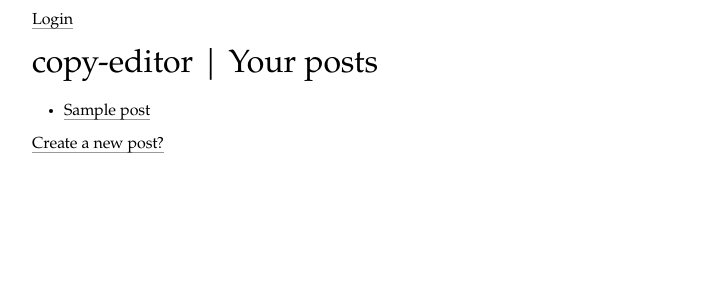
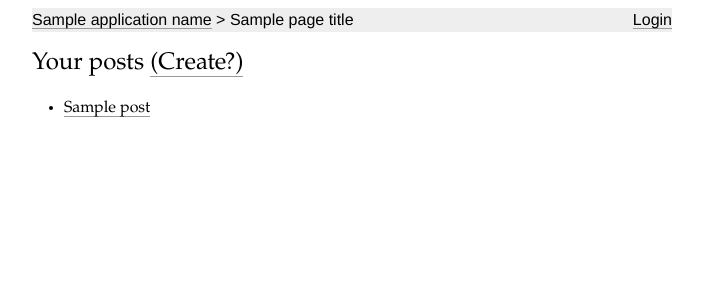
Before and after one commit to ciptard/copy-edit, a Python web app: template templates/home.html in a window 1280 px wide. Shown: the top 300 px of the page, without its empty margins (288-991 px from the left). Run offline with Jinja, Linux system fonts and the light colour scheme; the template is opened without the code that fills it: most values are stand-ins (such as "Sample title", 1, 10 or a date in 2020).

Commit message:
Updated look-and-feel

```diff
--- a/static/css/base.css
+++ b/static/css/base.css
@@ -2,7 +2,7 @@
 @charset 'utf-8';
 
 @media all {
-* { font-family: palatino, georgia, 'bitstream vera serif', serif; font-weight: normal; background: #fff; color: #000; }
+* { font-family: palatino, georgia, 'bitstream vera serif', serif; font-weight: normal; color: #000; }
 a { border-bottom: 1pt solid #999; text-decoration: none; }
 address, cite, var, abbr { font-style: normal; }
 blockquote { margin-left: 2em; padding: 0 .5em; border-left: 1pt solid #999;}
--- a/static/css/style.css
+++ b/static/css/style.css
@@ -1 +1,6 @@
 /* Additional styles */
+
+#header, #header * { background: #eee !important; font-family: helvetica, verdana, 'bitstream vera sans', sans-serif;}
+
+#post { border-top: 1px solid #ccc; border-bottom: 1px solid #ccc; }
+.login { display: inline; float: right;}
--- a/templates/base.html
+++ b/templates/base.html
@@ -2,7 +2,14 @@
 <html>
   <head>
     <meta http-equiv="content-type" content="text/html; charset=utf-8"/>
-    <title>{% block title %}{{ application_name }}{% endblock %}</title>
+    <title>
+      {% block title %}
+        {% if page_title %}
+          {{ page_title}} |
+        {% endif %}
+        {{ application_name }}
+      {% endblock %}
+    </title>
     <link href="/static/css/base.css" rel="stylesheet" type="text/css"/>
     <link href="/static/css/style.css" rel="stylesheet" type="text/css"/>
     {% block head %}{% endblock %}
@@ -18,6 +25,11 @@
             <span class="item"><a href="{{ login_url|escape }}">Login</a></span>
           {% endif %}
         </div>
+
+        <a href="/">{{ application_name }}</a>
+        {% if page_title %}
+          > {{ page_title}}
+        {% endif %}
       </div>
     {% endblock %}
     <div id="body">{% block body %}{% endblock %}</div>
--- a/templates/create.html
+++ b/templates/create.html
@@ -1,7 +1,6 @@
 {% extends "base.html" %}
 
 {% block body %}
-<h1>Create Post</h1>
 <form action="/save" method="post">
   <div><input type="text" value="" name="title"></div>
   <div><textarea name="body" rows="10" cols="60"></textarea></div>
--- a/templates/home.html
+++ b/templates/home.html
@@ -1,14 +1,12 @@
 {% extends "base.html" %}
 
 {% block body %}
-<h1>copy-editor | Your posts</h1>
 
+<h2> Your posts <a href="/create">(Create?)</a></h2>
 <ul>
 {% for post in posts %}
   <li><a href="/post/{{ post.key.id }}/">{{ post.title|escape }}</a></li>
 {% endfor %}
 </ul>
 
-<a href="/create">Create a new post?</a>
-
 {% endblock %}
--- a/templates/post.html
+++ b/templates/post.html
@@ -1,7 +1,6 @@
 {% extends "base.html" %}
 
 {% block body %}
-<h1>copy-editor | Post</h1>
 
 <div id="post">
 
--- a/templates/welcome.html
+++ b/templates/welcome.html
@@ -1,8 +1,7 @@
 {% extends "base.html" %}
 
 {% block body %}
-<h1>copy-editor</h1>
-<p>Welcome to copy-editor.</p>
+<h2>Welcome to copy-editor.</h2>
 
 <p>copy-editor is an application that helps you <em>write</em>. I’m not sure yet
 the direction this will go, or even if I’ll finish it, but it’s bound to
```
Also changed, not shown: handlers.py (+5 -4 lines).
